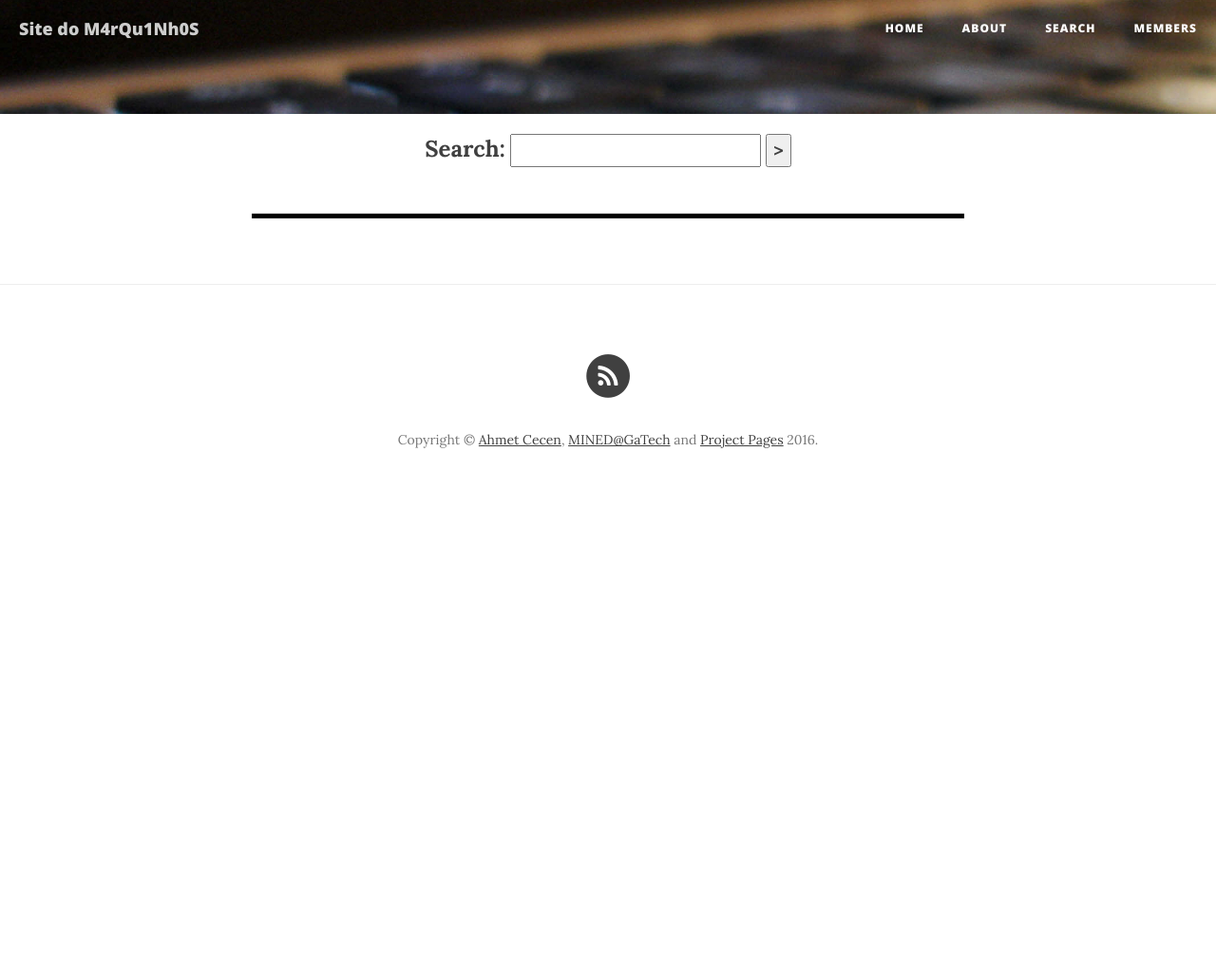
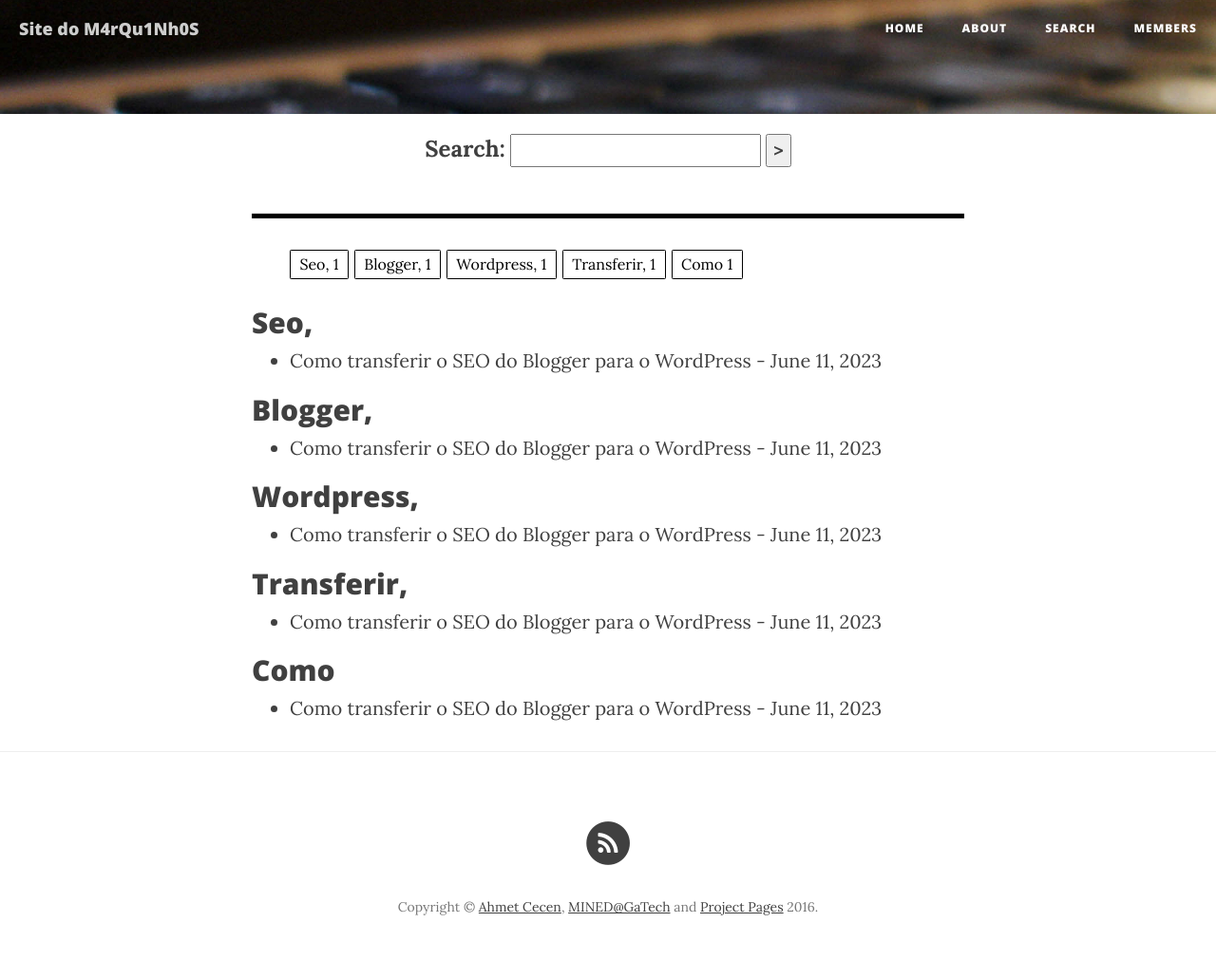
Before and after one commit to marcosfs93/marcosfs93.github.io, a Jekyll site: the page built from search/index.html, in a window 1280 px wide. Shown: the whole page at 95% size. Built offline with Jekyll 4.4.1, drawn with Linux system fonts in a browser that asks for light colours; nearby versions of some CDN libraries; before the commit the page ends 900 px from its top, so only the background shows below that.

Commit message:
Update 2023-06-11-como-transferir-o-seo-do-blogger-para-o-wordpress.md

```diff
--- a/_posts/2023-06-11-como-transferir-o-seo-do-blogger-para-o-wordpress.md
+++ b/_posts/2023-06-11-como-transferir-o-seo-do-blogger-para-o-wordpress.md
@@ -1,6 +1,9 @@
 ---
-title: "Como transferir o SEO do Blogger para o WordPress"
+title: Como transferir o SEO do Blogger para o WordPress
 date: 2023-06-11
+author: M4rQu1Nh0S
+tags: seo, blogger, wordpress, transferir, como
+category: blogger, wordpress
 ---
 <p><a href="https://1.bp.blogspot.com/-lRSl_siE4Hs/YQCeTah-bOI/AAAAAAAABxo/L1ki_3pIsHg1U6xYpz6WYQ1svckLv1TrACLcBGAsYHQ/s774/migracao-1.png" style="text-align: center;"><img alt="ilustração, transição blogger para wordpress" border="0" data-original-height="271" data-original-width="774" src="https://1.bp.blogspot.com/-lRSl_siE4Hs/YQCeTah-bOI/AAAAAAAABxo/L1ki_3pIsHg1U6xYpz6WYQ1svckLv1TrACLcBGAsYHQ/s16000/migracao-1.png" title="ilustração, transição blogger para wordpress" /></a></p>
 Olá pessoal, hoje estou trazendo um guia exclusivo sobre como transferir o SEO do seu blog antigo para o novo blog que se encontra em uma nova plataforma.
```
